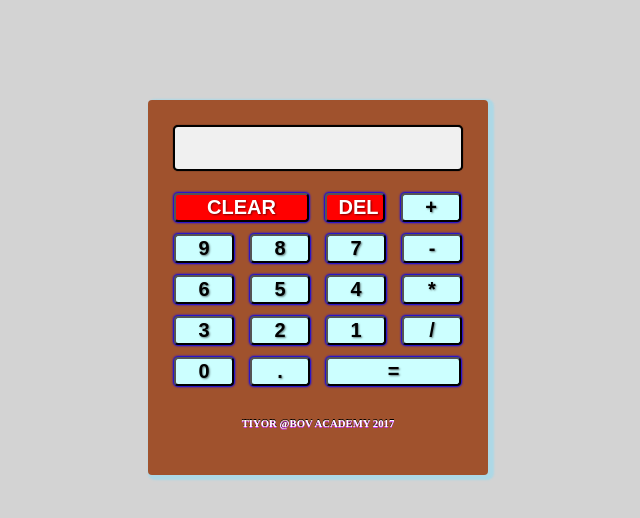
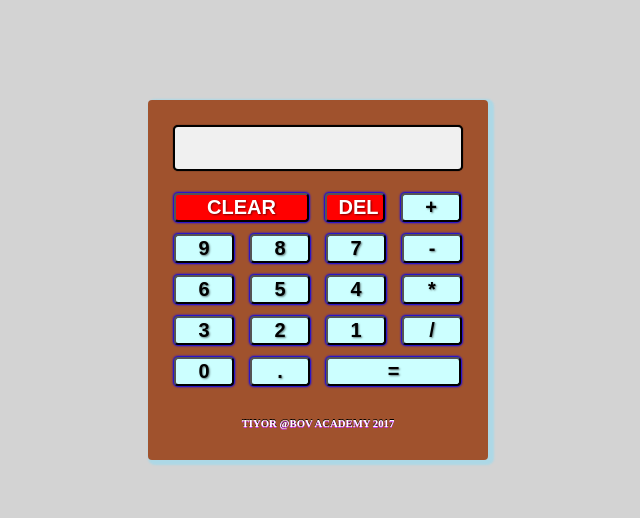
Before and after one commit to Tiyor/Learning-web-components, a plain HTML site: page Calculator/index.html in a window 1280 px wide. Shown: the whole page, without its empty margins (322-962 px from the left). Drawn offline with Linux system fonts and the light colour scheme.

Commit message:
Update main.css

```diff
--- a/Calculator/main.css
+++ b/Calculator/main.css
@@ -7,7 +7,7 @@ body {
 #container {
 	position: relative;
 	width: 300px;
-	height: 335px;
+	height: 320px;
 	border-radius: 4px;
 	background-color: #A0522D;
 	padding: 20px;
```
